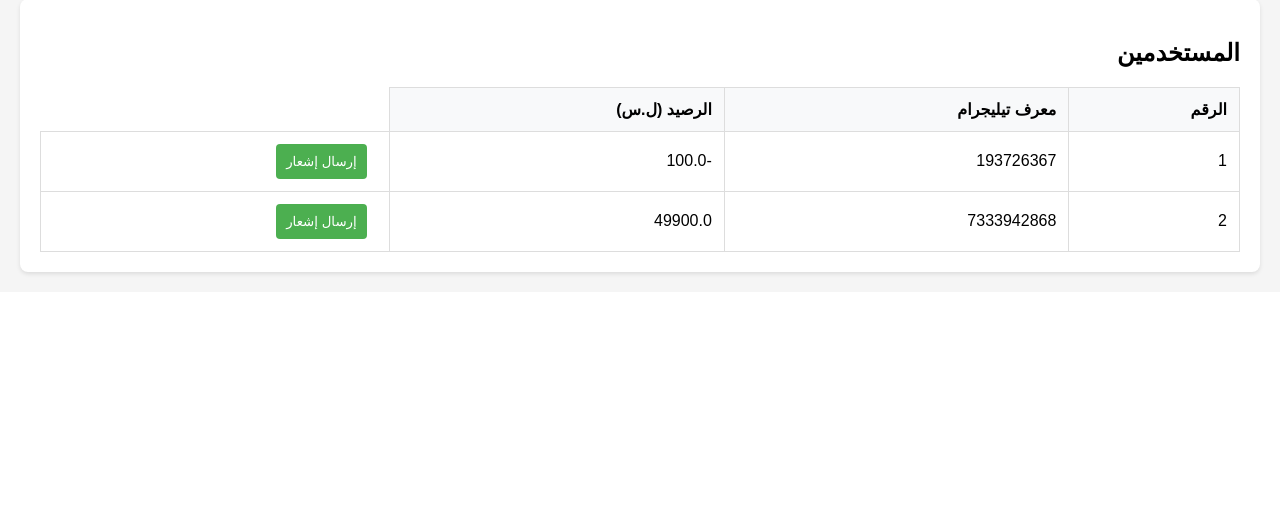
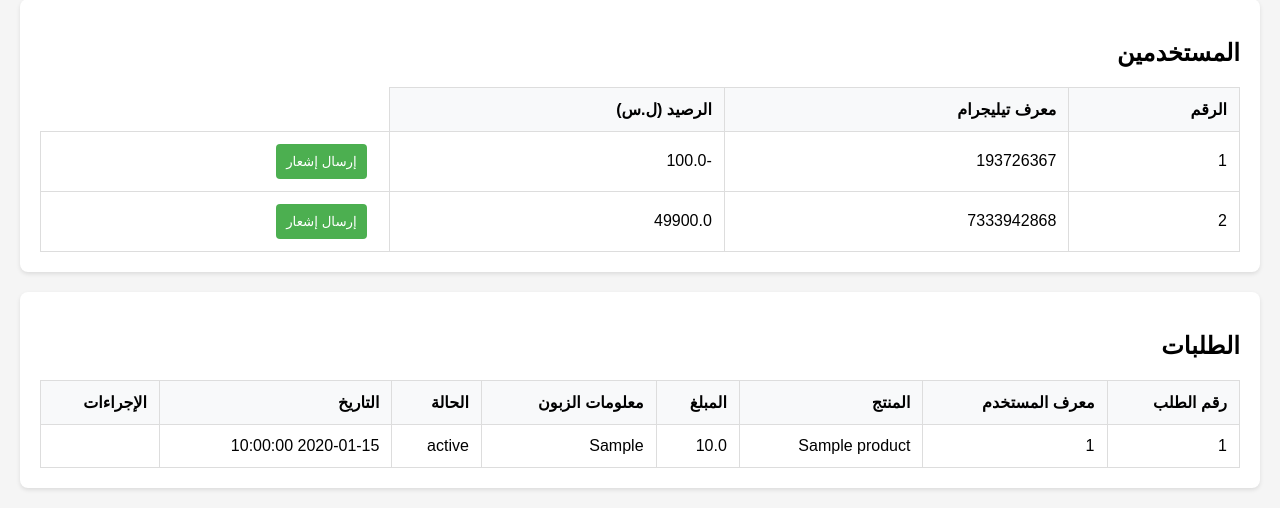
Before and after one commit to alrod90/tsdyd, a Flask app: page / in a window 1280 px wide. Shown: the part 1203-1711 px from the top of the page. Before the commit the page ends 1480 px from the top, so only its background shows below. Run offline with Flask 3, Linux system fonts and the light colour scheme; data comes from the database, SQL or seed files in the repository; tables that the repository leaves empty hold one stand-in row (values such as "Sample post").

Commit message:
Assistant checkpoint: Add order management system with accept/reject functionality
Assistant generated file changes:
- main.py: Add orders table to database initialization, Update purchase confirmation to create order, Add order handling routes, Update admin_panel route to include orders
- templates/admin.html: Add orders section to admin panel

---

User prompt:

اريد اضافة الطلبات ابتي يقوم فيها المستخدمين مع خيار قبول وخيار رفض وفي حال تم رفض الطلب يعود رصيد الطلب للمستخدم

Replit-Commit-Author: Assistant
Replit-Commit-Session-Id: 29ffc009-59bf-4510-b2fa-a80bb1728870

```diff
--- a/main.py
+++ b/main.py
@@ -25,6 +25,9 @@ def init_db():
                  (id INTEGER PRIMARY KEY, name TEXT, category TEXT, is_active BOOLEAN DEFAULT 1)''')
     c.execute('''CREATE TABLE IF NOT EXISTS users
                  (id INTEGER PRIMARY KEY, telegram_id INTEGER, balance REAL)''')
+    c.execute('''CREATE TABLE IF NOT EXISTS orders
+                 (id INTEGER PRIMARY KEY, user_id INTEGER, product_id INTEGER, amount REAL,
+                  customer_info TEXT, status TEXT DEFAULT 'pending', created_at TIMESTAMP DEFAULT CURRENT_TIMESTAMP)''')
     conn.commit()
     conn.close()
 
@@ -171,9 +174,12 @@ async def handle_purchase_confirmation(update: Update, context: ContextTypes.DEF
     amount = context.user_data['amount']
     customer_info = context.user_data['customer_info']
 
-    # خصم المبلغ من رصيد المستخدم
+    # خصم المبلغ من رصيد المستخدم وإنشاء الطلب
     c.execute('UPDATE users SET balance = balance - ? WHERE telegram_id = ?',
               (amount, update.effective_user.id))
+    c.execute('INSERT INTO orders (user_id, product_id, amount, customer_info) VALUES (?, ?, ?, ?)',
+              (update.effective_user.id, context.user_data['product_id'], amount, customer_info))
+    order_id = c.lastrowid
     conn.commit()
 
     # إرسال إشعار للمدير
@@ -213,8 +219,13 @@ def admin_panel():
     products = c.fetchall()
     c.execute('SELECT * FROM users')
     users = c.fetchall()
+    c.execute('''SELECT o.id, o.user_id, p.name, o.amount, o.customer_info, o.status, o.created_at
+                 FROM orders o
+                 JOIN products p ON o.product_id = p.id
+                 ORDER BY o.created_at DESC''')
+    orders = c.fetchall()
     conn.close()
-    return render_template('admin.html', products=products, users=users)
+    return render_template('admin.html', products=products, users=users, orders=orders)
 
 @app.route('/add_product', methods=['POST'])
 def add_product():
@@ -315,6 +326,32 @@ def add_balance():
     conn.close()
     return redirect(url_for('admin_panel'))
 
+@app.route('/handle_order', methods=['POST'])
+def handle_order():
+    order_id = request.form['order_id']
+    action = request.form['action']
+
+    conn = sqlite3.connect('store.db')
+    c = conn.cursor()
+
+    # جلب معلومات الطلب
+    c.execute('SELECT user_id, amount FROM orders WHERE id = ?', (order_id,))
+    order = c.fetchone()
+
+    if action == 'reject':
+        # إعادة المبلغ للمستخدم
+        c.execute('UPDATE users SET balance = balance + ? WHERE telegram_id = ?',
+                  (order[1], order[0]))
+
+    # تحديث حالة الطلب
+    status = 'accepted' if action == 'accept' else 'rejected'
+    c.execute('UPDATE orders SET status = ? WHERE id = ?', (status, order_id))
+
+    conn.commit()
+    conn.close()
+
+    return redirect(url_for('admin_panel'))
+
 def run_flask():
     app.run(host='0.0.0.0', port=5000)
 
--- a/templates/admin.html
+++ b/templates/admin.html
@@ -220,6 +220,47 @@
         </div>
     </div>
 
+    <div class="section">
+        <h2>الطلبات</h2>
+        <table>
+            <tr>
+                <th>رقم الطلب</th>
+                <th>معرف المستخدم</th>
+                <th>المنتج</th>
+                <th>المبلغ</th>
+                <th>معلومات الزبون</th>
+                <th>الحالة</th>
+                <th>التاريخ</th>
+                <th>الإجراءات</th>
+            </tr>
+            {% for order in orders %}
+            <tr>
+                <td>{{ order[0] }}</td>
+                <td>{{ order[1] }}</td>
+                <td>{{ order[2] }}</td>
+                <td>{{ order[3] }}</td>
+                <td>{{ order[4] }}</td>
+                <td>{{ order[5] }}</td>
+                <td>{{ order[6] }}</td>
+                <td>
+                    {% if order[5] == 'pending' %}
+                    <form action="/handle_order" method="post" style="display: inline;">
+                        <input type="hidden" name="order_id" value="{{ order[0] }}">
+                        <input type="hidden" name="action" value="accept">
+                        <button type="submit" style="background-color: #4CAF50;">قبول</button>
+                    </form>
+                    <form action="/handle_order" method="post" style="display: inline;">
+                        <input type="hidden" name="order_id" value="{{ order[0] }}">
+                        <input type="hidden" name="action" value="reject">
+                        <button type="submit" style="background-color: #f44336;">رفض</button>
+                    </form>
+                    {% endif %}
+                </td>
+            </tr>
+            {% endfor %}
+        </table>
+    </div>
+
     <script>
         function showEditForm(id, name, price, category) {
             document.getElementById('editModal').style.display = 'block';
```
